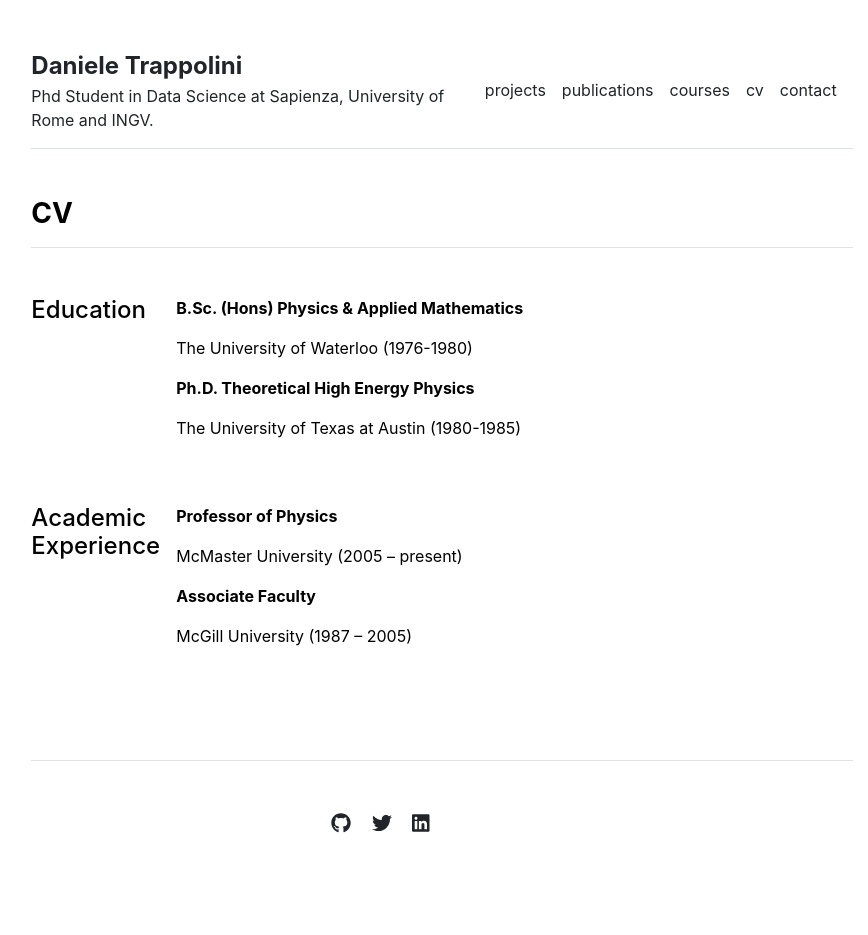
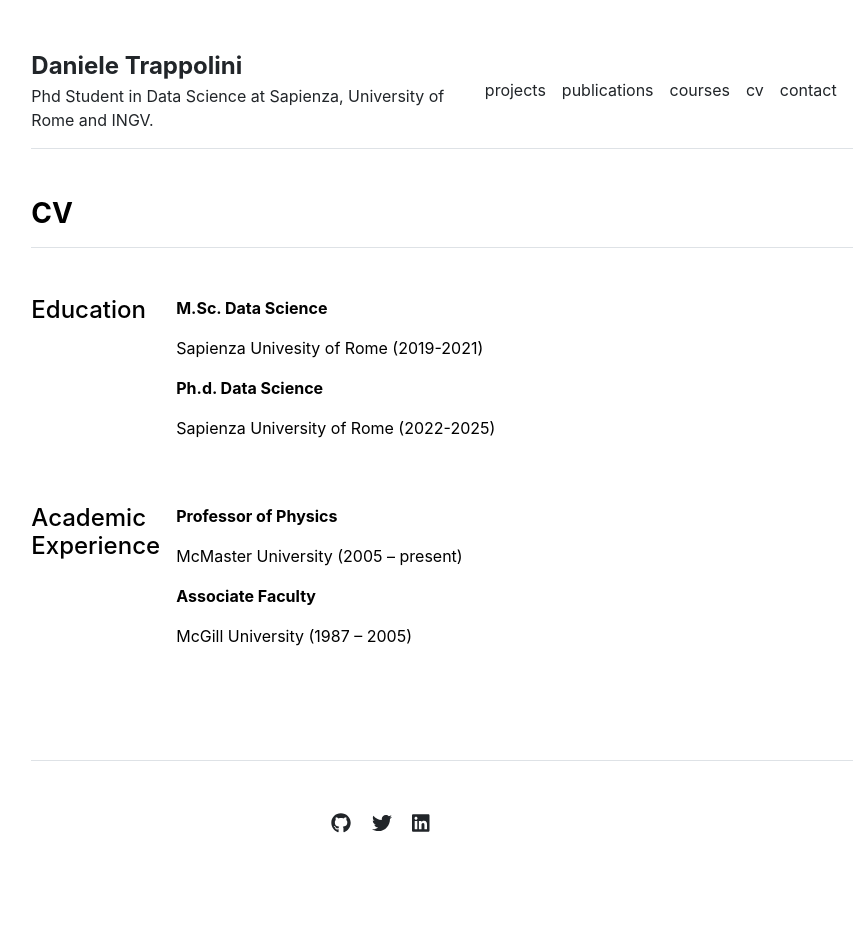
Before and after one commit to Daniele-Trappolini/Daniele-Trappolini.github.io, a Jekyll site: the page built from cv.md, in a window 1280 px wide. Shown: the whole page, without its empty margins (198-1066 px from the left). Built offline with Jekyll 4.4.1, drawn with Linux system fonts in a browser that asks for light colours.

Commit message:
education.yml

```diff
--- a/_data/cv/education.yml
+++ b/_data/cv/education.yml
@@ -1,5 +1,5 @@
-- title: 'B.Sc. (Hons) Physics & Applied Mathematics'
-  description: 'The University of Waterloo (1976-1980)'
+- title: 'M.Sc. Data Science'
+  description: 'Sapienza Univesity of Rome (2019-2021)'
 
-- title: 'Ph.D. Theoretical High Energy Physics'
-  description: 'The University of Texas at Austin (1980-1985)'
+- title: 'Ph.d. Data Science'
+  description: 'Sapienza University of Rome (2022-2025)'
```
